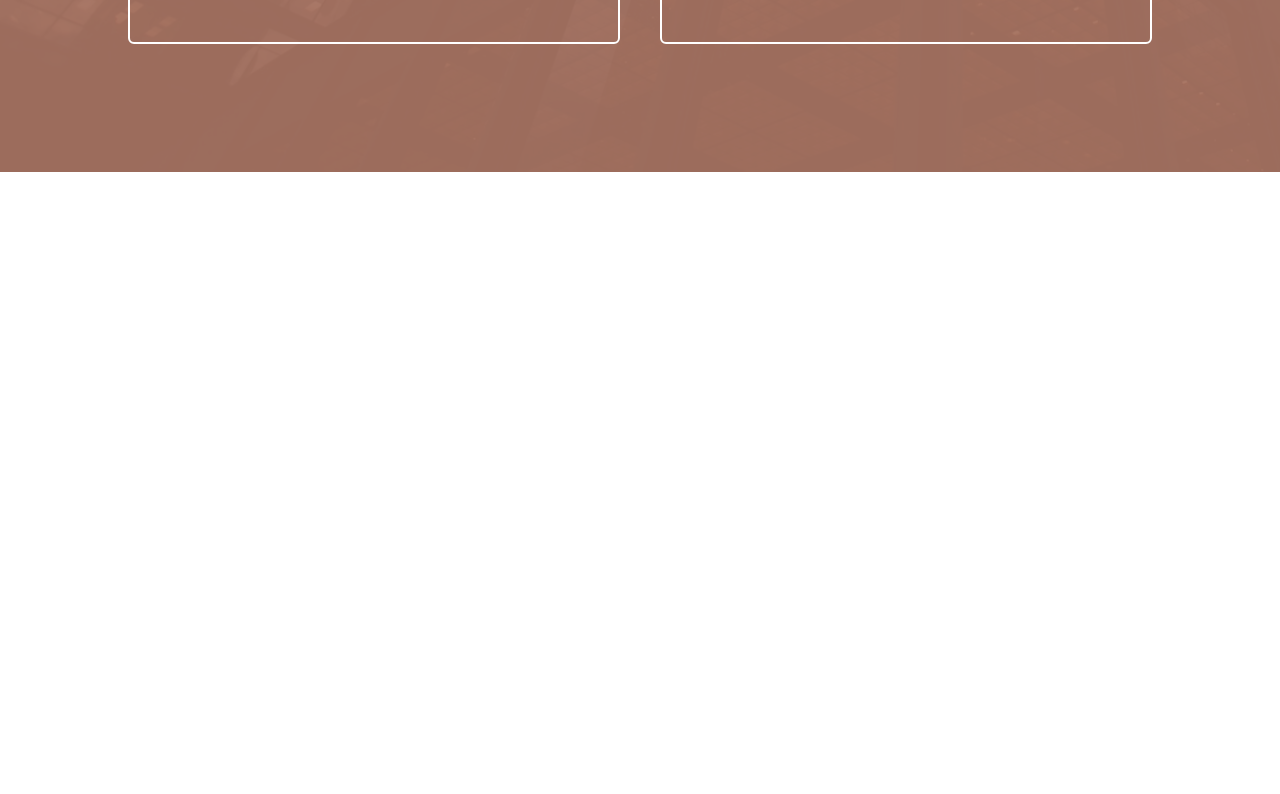
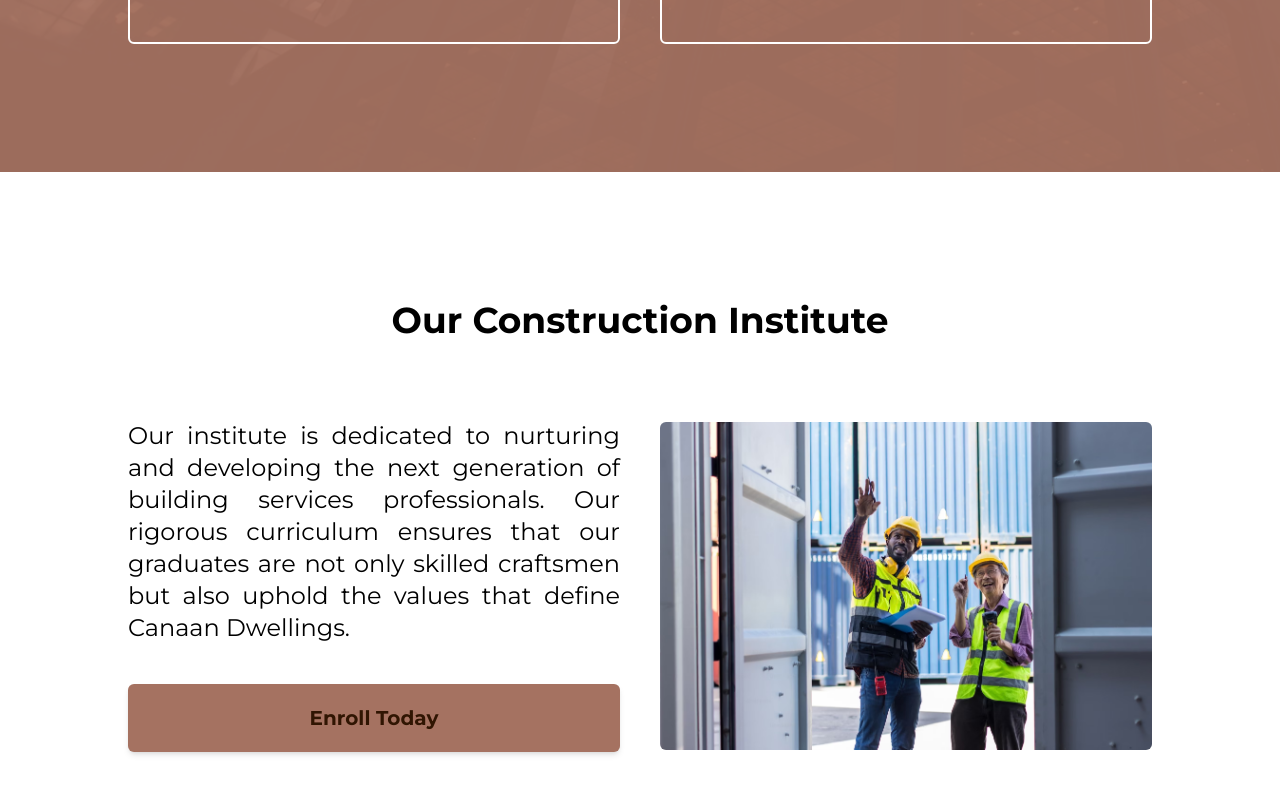
Before and after one commit to Benjaminlucky/canaan, a React (Vite) app in the folder client/: page / in a window 1280 px wide. Shown: the part 3202-3996 px from the top of the page. Before the commit the page ends 3374 px from the top, so only its background shows below. Built offline with nearby package versions, Linux system fonts and the light colour scheme.

Commit message:
home institute implemented

```diff
--- /dev/null
+++ b/client/src/components/instituteHome/InstituteHome.jsx
@@ -0,0 +1,76 @@
+import React from "react";
+import { motion } from "framer-motion";
+
+function InstituteHome() {
+  // Animation Variants
+  const fadeIn = {
+    hidden: { opacity: 0, y: 50 },
+    visible: { opacity: 1, y: 0 },
+  };
+
+  const staggerContainer = {
+    hidden: { opacity: 0 },
+    visible: {
+      opacity: 1,
+      transition: { staggerChildren: 0.3 },
+    },
+  };
+
+  return (
+    <motion.div
+      className="institute__section w-full"
+      initial="hidden"
+      whileInView="visible"
+      viewport={{ once: true, amount: 0.3 }}
+      variants={staggerContainer}
+    >
+      <div className="institute__wrapper w-4/5 mx-auto">
+        <div className="institute__content py-20 md:py-32">
+          <motion.div
+            className="institute__title flex justify-center"
+            variants={fadeIn}
+            transition={{ duration: 0.8, ease: "easeOut" }}
+          >
+            <h3 className="text-3xl md:text-4xl text-center xs:text-2xl  font-bold mb-10 lg:mb-20">
+              Our Construction Institute
+            </h3>
+          </motion.div>
+          <div className="institute__grid grid grid-cols-1 lg:grid-cols-2 justify-center items-center gap-10">
+            <motion.div
+              className="institute__left flex  flex-col justify-center"
+              variants={fadeIn}
+              transition={{ duration: 0.8, ease: "easeOut" }}
+            >
+              <p className="text-lg xs:text-sm md:text-2xl text-center lg:text-justify mb-10">
+                Our institute is dedicated to nurturing and developing the next
+                generation of building services professionals. Our rigorous
+                curriculum ensures that our graduates are not only skilled
+                craftsmen but also uphold the values that define Canaan
+                Dwellings.
+              </p>
+              <a
+                href="#"
+                className="bg-customBrown-200 py-4 px-8 md:py-5 text-center md:px-10 text-customBrown-900 font-bold text-lg md:text-xl rounded-md hover:bg-customBrown-900 hover:text-customBrown-100 transition-all shadow-md"
+              >
+                Enroll Today
+              </a>
+            </motion.div>
+            <motion.div
+              className="institute__right"
+              variants={fadeIn}
+              transition={{ duration: 0.8, ease: "easeOut" }}
+            >
+              <img
+                src="./assets/homeInstitute.avif"
+                alt="Canaan Dwellings Institute Student"
+                className="rounded-md"
+              />
+            </motion.div>
+          </div>
+        </div>
+      </div>
+    </motion.div>
+  );
+}
+
+export default InstituteHome;
--- a/client/src/pages/home/Home.jsx
+++ b/client/src/pages/home/Home.jsx
@@ -2,6 +2,7 @@ import React from "react";
 import Hero from "../../components/hero/Hero";
 import Abouthome from "../../components/aboutHome/Abouthome";
 import Homeservice from "../../components/homeServices/Homeservice";
+import InstituteHome from "../../components/instituteHome/InstituteHome";
 
 function Home() {
   return (
@@ -17,6 +18,9 @@ function Home() {
         <div className="services__home">
           <Homeservice />
         </div>
+        <div className="institute__home">
+          <InstituteHome />
+        </div>
       </div>
     </main>
   );
```
Also changed, not shown: client/public/assets/homeInstitute.avif (added), client/src/assets/homeInstitute.avif (added).
